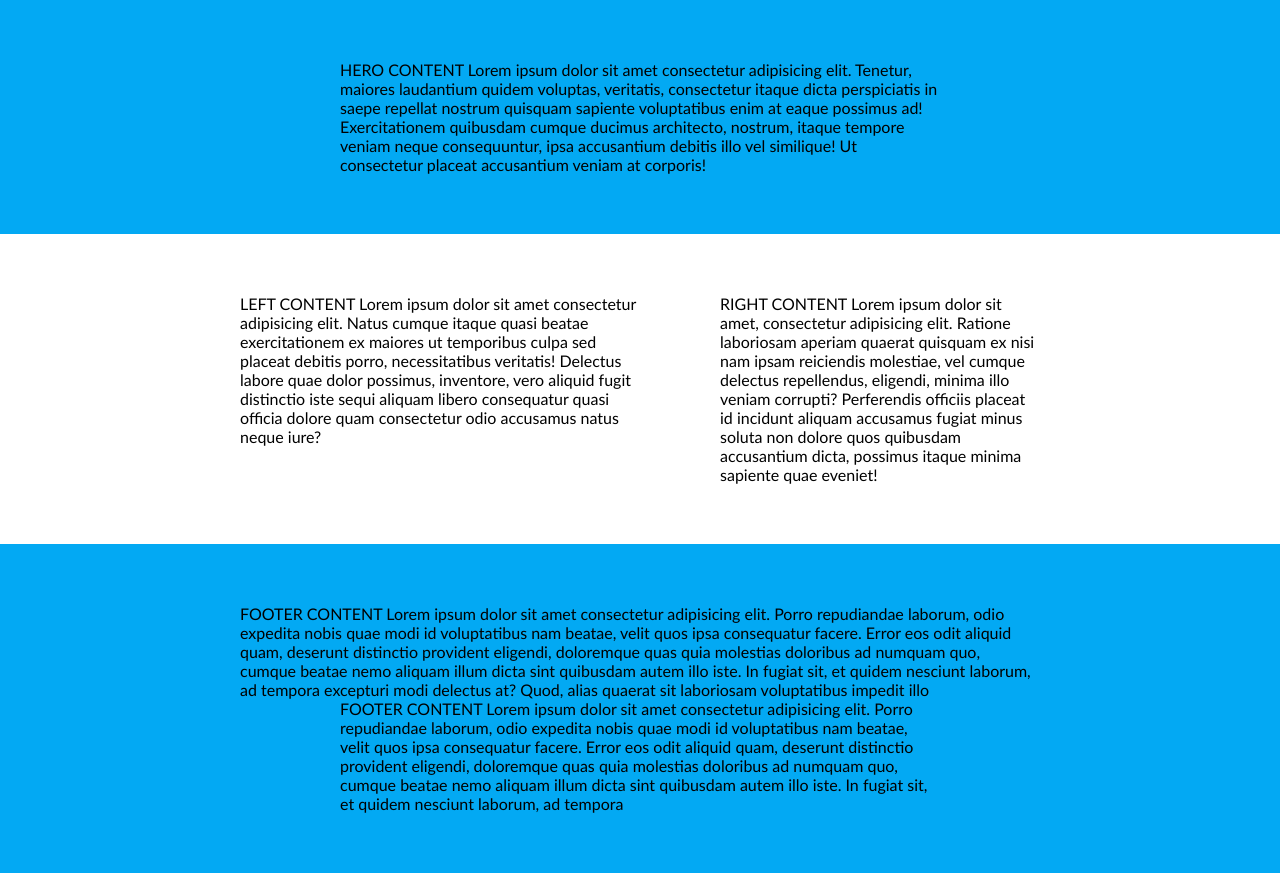
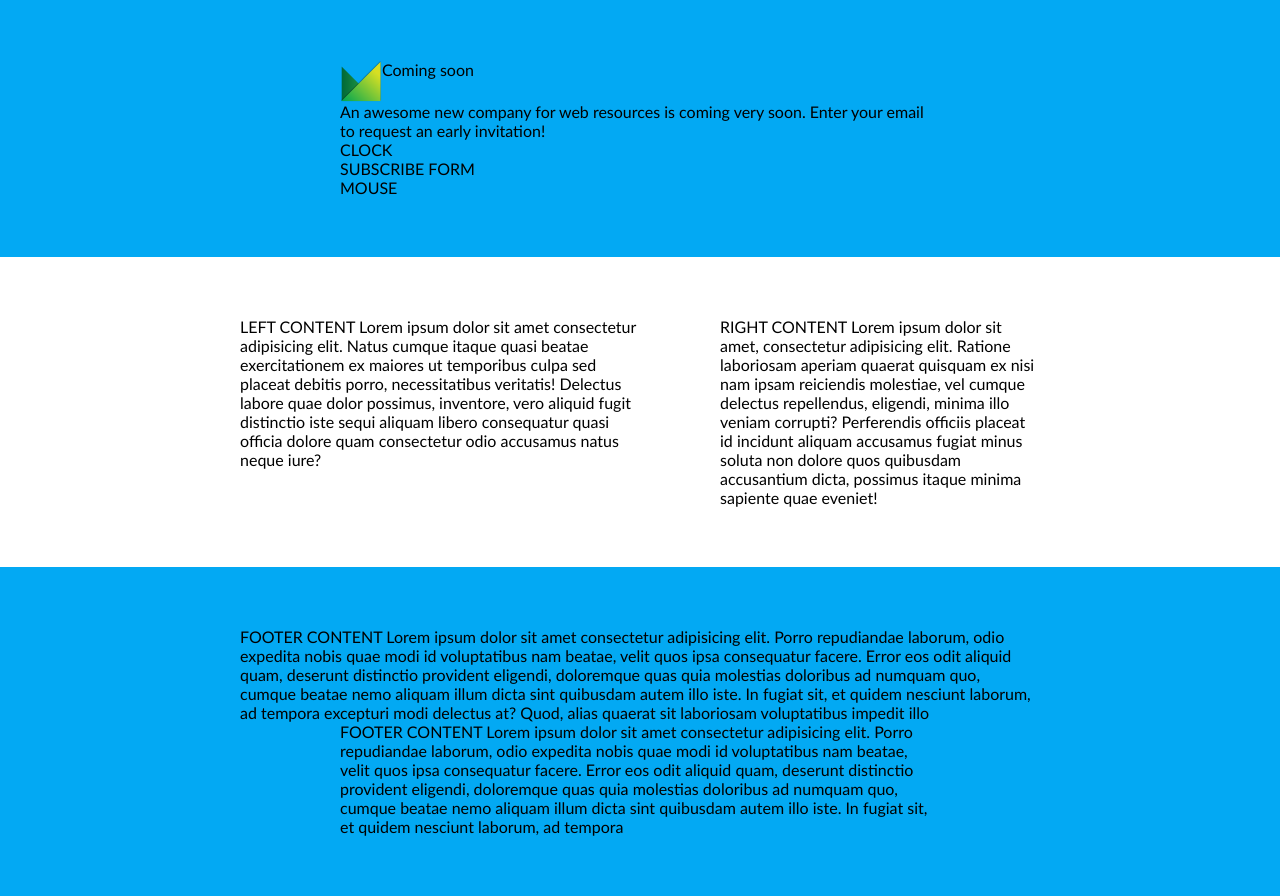
Before and after one commit to vaidotasgarbstas/6-coming-soon, a website: page index.html in a window 1280 px wide. Before the commit the page ends 873 px from the top, so only its background shows below. Drawn offline with Linux system fonts and the light colour scheme.

Commit message:
Hero section initial HTML

```diff
--- a/index.html
+++ b/index.html
@@ -19,7 +19,18 @@
 <body>
     <section class="container bg-primary">
         <div class="row-short">
-            HERO CONTENT Lorem ipsum dolor sit amet consectetur adipisicing elit. Tenetur, maiores laudantium quidem voluptas, veritatis, consectetur itaque dicta perspiciatis in saepe repellat nostrum quisquam sapiente voluptatibus enim at eaque possimus ad! Exercitationem quibusdam cumque ducimus architecto, nostrum, itaque tempore veniam neque consequuntur, ipsa accusantium debitis illo vel similique! Ut consectetur placeat accusantium veniam at corporis!
+            <img src="./img/icon-logo.png" alt="logo"
+            <h1>Coming soon</h1>
+            <p>An awesome new company for web resources is coming very soon. Enter your email to request an early invitation!</p>
+            <div class="clock">
+                CLOCK
+            </div>
+            <form class="form">
+                SUBSCRIBE FORM
+            </form>
+            <div class="mouse">
+                MOUSE
+            </div>
         </div>
     </section>
     <main class="container">
```
